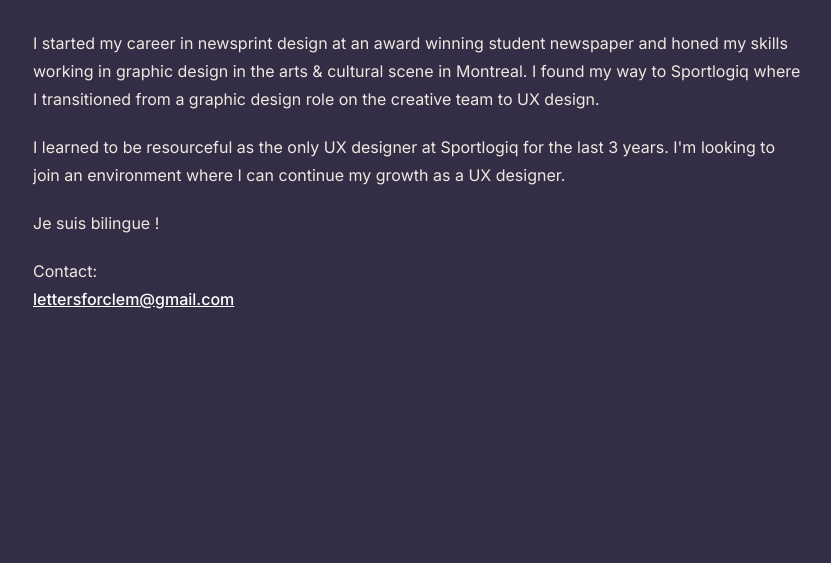
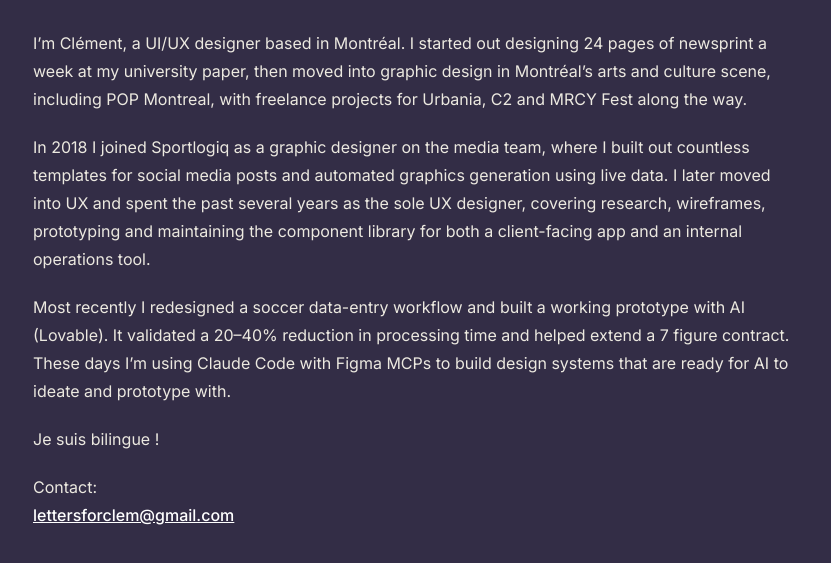
Before and after one commit to ClemLiu/portfolio-website, an Astro site: page /about in a window 1280 px wide. Shown: the part 501-1064 px from the top of the page, without its empty margins (223-1054 px from the left). Before the commit the page ends 910 px from the top, so only its background shows below. Built offline with nearby package versions, Linux system fonts and the light colour scheme; Astro itself is replaced by a stand-in of ours.

Commit message:
Update About page copy and meta description
Co-Authored-By: Claude Sonnet 5.5 <noreply@anthropic.com>

```diff
--- a/src/pages/about.astro
+++ b/src/pages/about.astro
@@ -7,7 +7,7 @@ import photo from "../content/case-studies/images/ClemPortfolioPhoto.png";
 const optimizedPhoto = await getImage({ src: photo });
 ---
 
-<BaseLayout title="About — Clem" description="A bit about Clem, a UX designer at Sportlogiq.">
+<BaseLayout title="About — Clem" description="A bit about Clem, a UI/UX designer based in Montréal.">
 	<div class="mx-auto max-w-3xl blur-fade-in pb-24">
 		<div class="flex flex-col items-center gap-10">
 			<div class="relative w-56 shrink-0">
@@ -25,13 +25,15 @@ const optimizedPhoto = await getImage({ src: photo });
 				<h1 class="font-serif text-4xl text-paper">Hellooo</h1>
 
 				<p>
-					I started my career in newsprint design at an award winning student
-					newspaper and honed my skills working in graphic design in the arts & cultural scene in
-					Montreal. I found my way to Sportlogiq where I transitioned from a graphic design role on the creative team to UX design.
+					I’m Clément, a UI/UX designer based in Montréal. I started out designing 24 pages of newsprint a week at my university paper, then moved into graphic design in Montréal’s arts and culture scene, including POP Montreal, with freelance projects for Urbania, C2 and MRCY Fest along the way.
 				</p>
 
 				<p>
-					I learned to be resourceful as the only UX designer at Sportlogiq for the last 3 years. I'm looking to join an environment where I can continue my growth as a UX designer.
+					In 2018 I joined Sportlogiq as a graphic designer on the media team, where I built out countless templates for social media posts and automated graphics generation using live data. I later moved into UX and spent the past several years as the sole UX designer, covering research, wireframes, prototyping and maintaining the component library for both a client-facing app and an internal operations tool.
+				</p>
+
+				<p>
+					Most recently I redesigned a soccer data-entry workflow and built a working prototype with AI (Lovable). It validated a 20–40% reduction in processing time and helped extend a 7 figure contract. These days I’m using Claude Code with Figma MCPs to build design systems that are ready for AI to ideate and prototype with.
 				</p>
 
 				<p>Je suis bilingue !</p>
```
